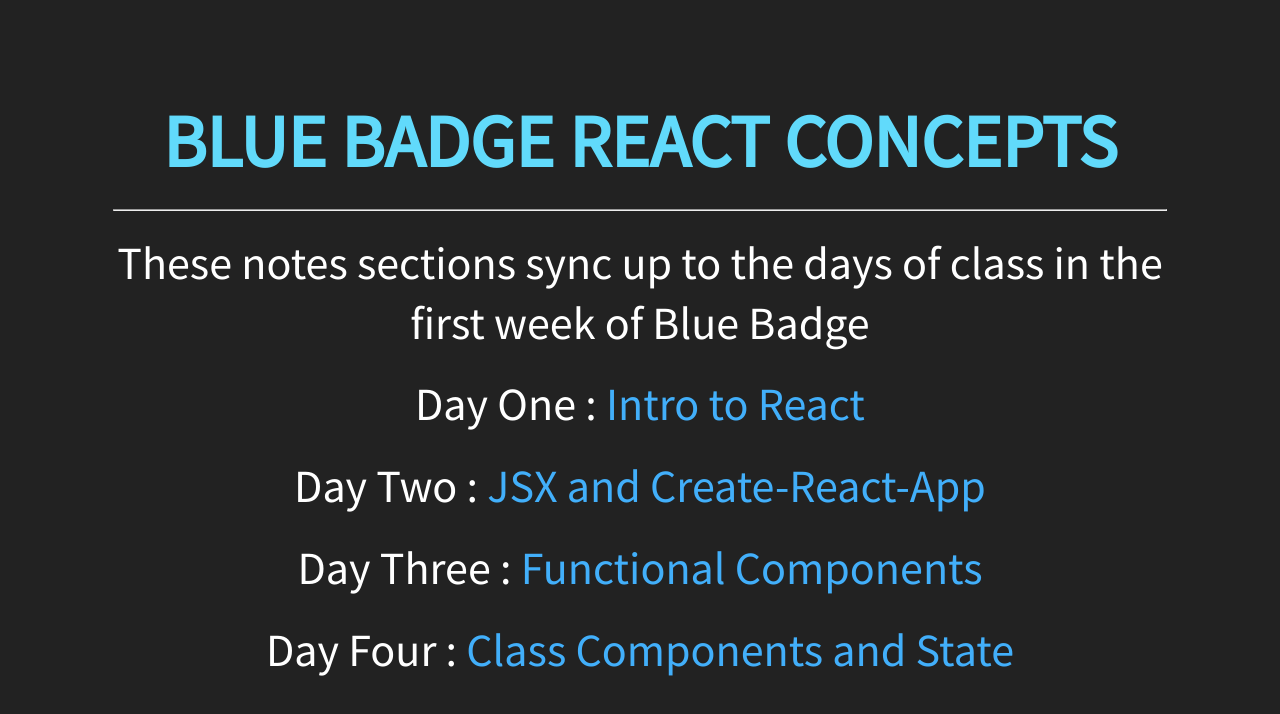
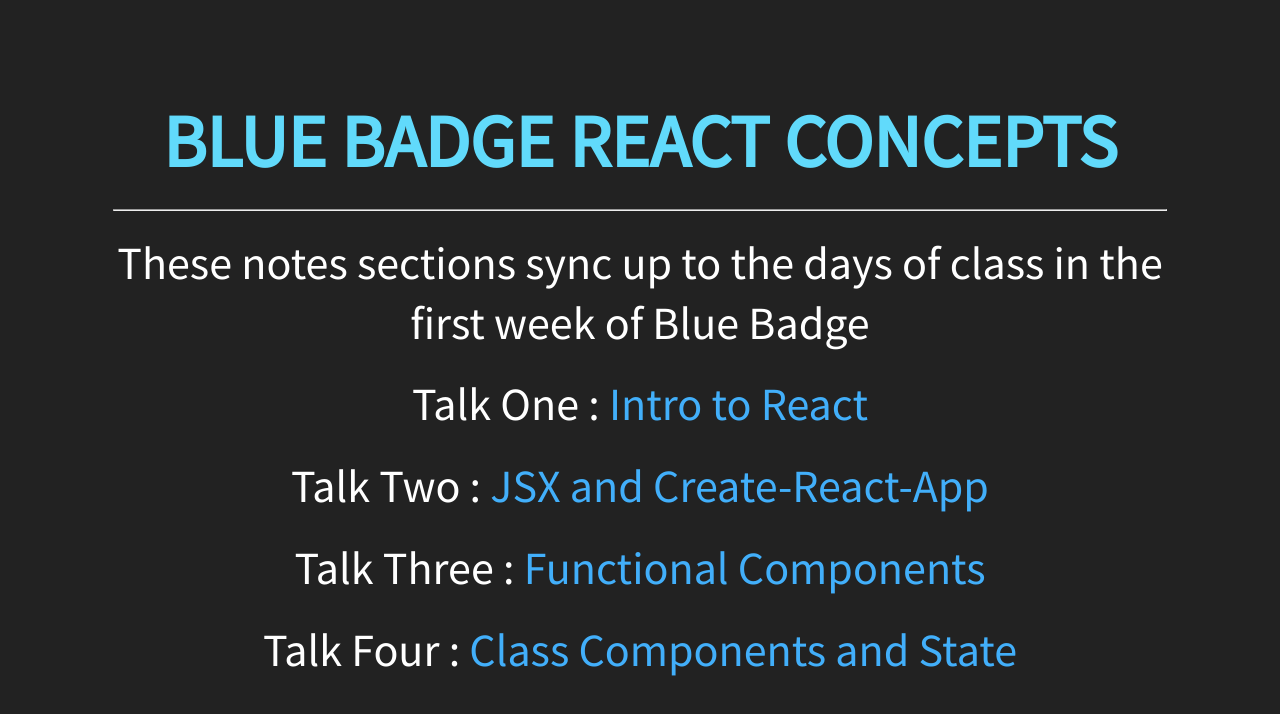
Before and after one commit to AlecxMoritz/efa-react-concepts, a plain HTML site: page index.html in a window 1280 px wide. Drawn offline with Linux system fonts and the light colour scheme; a web font is replaced by a local one.

Commit message:
removed 'days' from main index

```diff
--- a/index.html
+++ b/index.html
@@ -20,12 +20,12 @@
 
                 <hr />
                     <p>These notes sections sync up to the days of class in the first week of Blue Badge</p>
-                    <p>Day One : <a href="./00-react-intro-and-concepts/index.html">Intro to React</a></p>
-                    <p>Day Two : <a href="./01-react-jsx-create-react-app/index.html">JSX and Create-React-App</a></p>
+                    <p>Talk One : <a href="./00-react-intro-and-concepts/index.html">Intro to React</a></p>
+                    <p>Talk Two : <a href="./01-react-jsx-create-react-app/index.html">JSX and Create-React-App</a></p>
 
-                    <p>Day Three : <a href="./02-react-functional-components/index.html">Functional Components</a></p>
+                    <p>Talk Three : <a href="./02-react-functional-components/index.html">Functional Components</a></p>
 
-                    <p>Day Four : <a href="./03-react-class-components-state/index.html">Class Components and State</a></p>
+                    <p>Talk Four : <a href="./03-react-class-components-state/index.html">Class Components and State</a></p>
 
             </section>
         </div>
```
